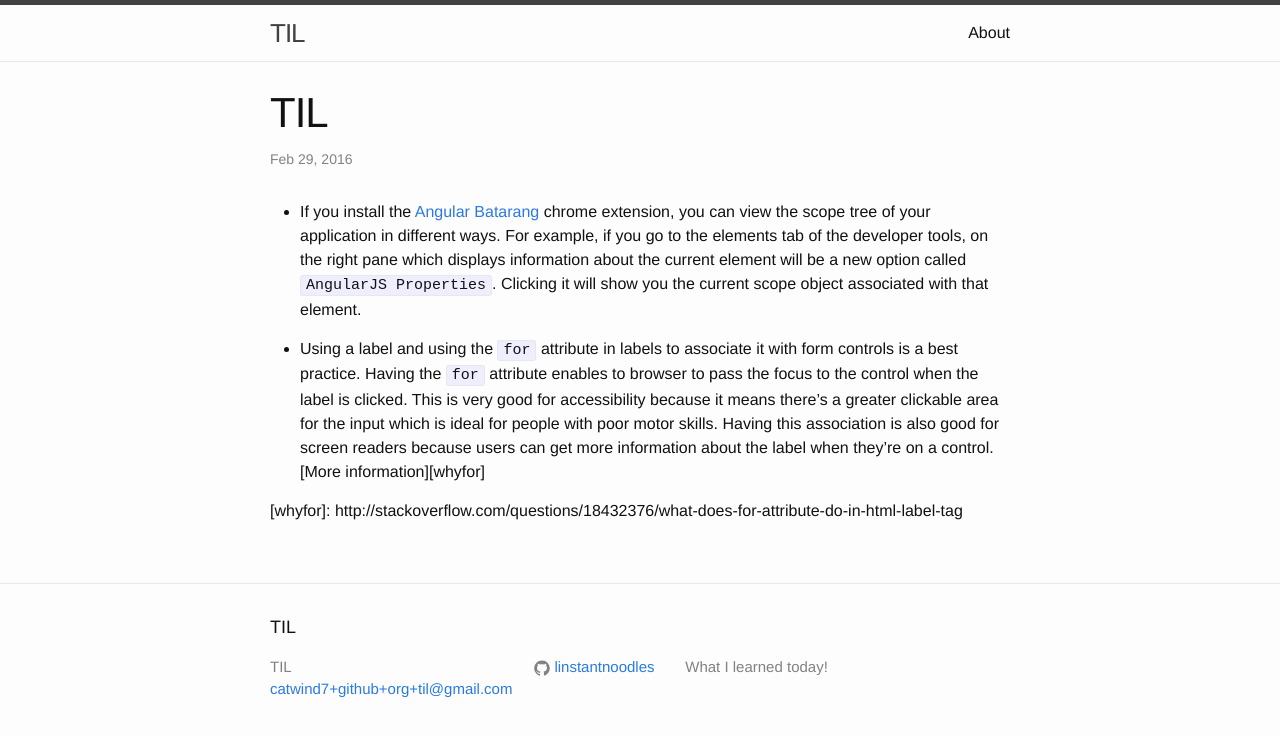
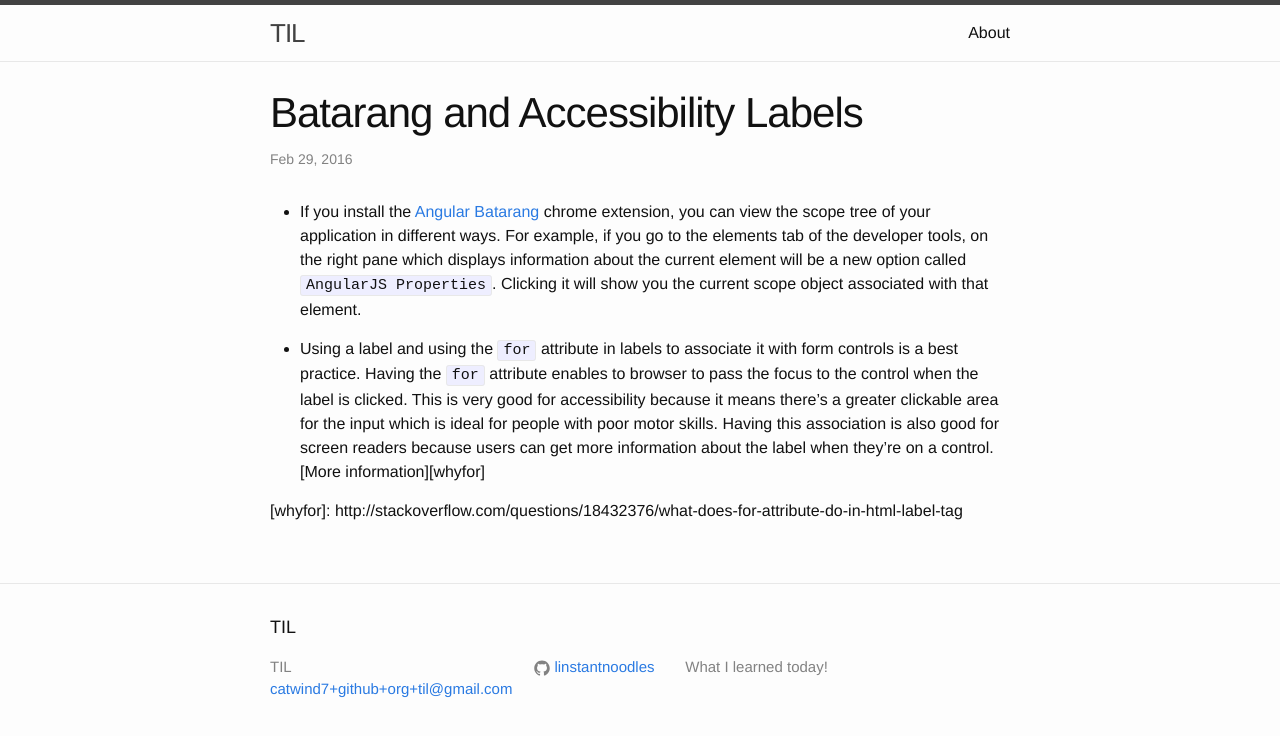
Before and after one commit to linstantnoodles-til/linstantnoodles-til.github.io, a Jekyll site: the page built from _posts/2016-02-29-til.md, in a window 1280 px wide. Shown: the top 736 px of the page. Built offline with Jekyll 4.4.1, drawn with Linux system fonts in a browser that asks for light colours.

Commit message:
Update title

```diff
--- a/_posts/2016-02-29-til.md
+++ b/_posts/2016-02-29-til.md
@@ -1,6 +1,6 @@
 ---
 layout: post
-title:  "TIL"
+title:  "Batarang and Accessibility Labels"
 date:   2016-02-29 09:58:12 -0500
 categories: jekyll update
 ---
```
Also changed, not shown: _posts/2016-03-31-til.md (+1 -1 lines).
